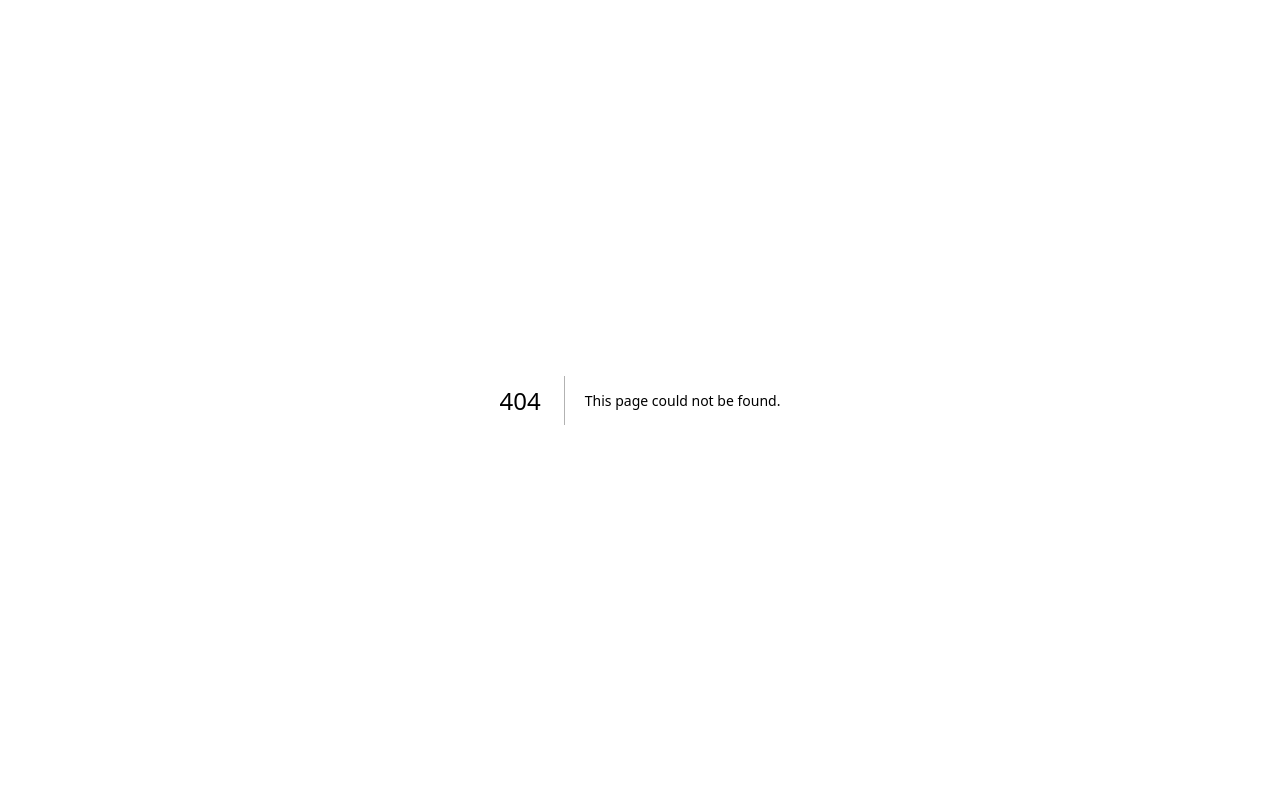
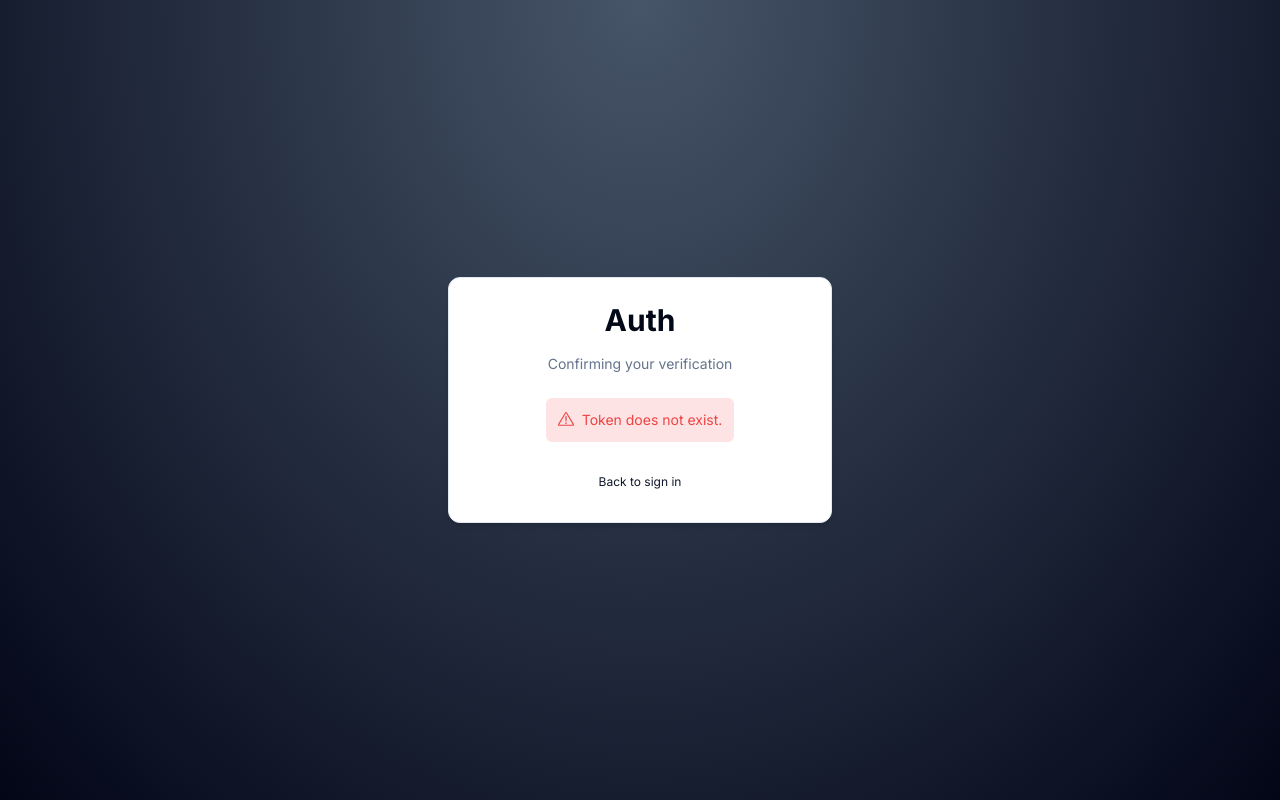
Before and after one commit to spiielberg/next-auth, a Next.js app: page /auth/new-verification in a window 1280 px wide. Before the commit this address had no page. Built offline with nearby package versions, Linux system fonts and the light colour scheme.

Commit message:
feat: Add new verification page to confirm email verification

```diff
--- a/package.json
+++ b/package.json
@@ -24,6 +24,7 @@
     "react-dom": "^18",
     "react-hook-form": "^7.51.4",
     "react-icons": "^5.2.0",
+    "react-spinners": "^0.13.8",
     "resend": "^3.2.0",
     "tailwind-merge": "^2.3.0",
     "tailwindcss-animate": "^1.0.7",
--- /dev/null
+++ b/src/actions/new-verification-action.ts
@@ -0,0 +1,43 @@
+'use server'
+
+import { getUserByEmail } from '@/data/user'
+import { getVerificationTokenByToken } from '@/data/verification-token'
+import { db } from '@/lib/db'
+
+export const newVerification = async (token: string) => {
+  const existingToken = await getVerificationTokenByToken(token)
+
+  if (!existingToken) {
+    return { error: 'Token does not exist.' }
+  }
+
+  const hasExpired = new Date() >= new Date(existingToken.expiresAt)
+
+  if (hasExpired) {
+    return { error: 'Token has expired.' }
+  }
+
+  const existingUser = await getUserByEmail(existingToken.email)
+
+  if (!existingUser) {
+    return { error: 'Email does not exist.' }
+  }
+
+  if (existingUser.emailVerifiedAt) {
+    return { success: 'Email already verified.' }
+  }
+
+  await db.user.update({
+    where: { id: existingUser.id },
+    data: {
+      emailVerifiedAt: new Date(),
+      email: existingToken.email,
+    },
+  })
+
+  await db.verificationToken.delete({
+    where: { id: existingToken.id },
+  })
+
+  return { success: 'Email verified.' }
+}
--- /dev/null
+++ b/src/app/auth/new-verification/page.tsx
@@ -0,0 +1,7 @@
+import { NewVerificationForm } from '@/components/auth/new-verification-form'
+
+const NewVerificationPage = () => {
+  return <NewVerificationForm />
+}
+
+export default NewVerificationPage
--- a/src/components/auth/card-wrapper.tsx
+++ b/src/components/auth/card-wrapper.tsx
@@ -12,6 +12,7 @@ interface CardWrapperProps {
   headerLabel: string
   backButtonLabel: string
   backButtonHref: string
+  disableBackButton?: boolean
   showSocial?: boolean
 }
 
@@ -21,6 +22,7 @@ export const CardWrapper = ({
   headerLabel,
   backButtonLabel,
   backButtonHref,
+  disableBackButton = false,
   showSocial,
 }: CardWrapperProps) => {
   return (
@@ -37,9 +39,11 @@ export const CardWrapper = ({
         </CardContent>
       )}
 
-      <CardFooter>
-        <BackButton label={backButtonLabel} href={backButtonHref} />
-      </CardFooter>
+      {!disableBackButton && (
+        <CardFooter>
+          <BackButton label={backButtonLabel} href={backButtonHref} />
+        </CardFooter>
+      )}
     </Card>
   )
 }
--- /dev/null
+++ b/src/components/auth/new-verification-form.tsx
@@ -0,0 +1,60 @@
+'use client'
+
+import { newVerification } from '@/actions/new-verification-action'
+import { CardWrapper } from '@/components/auth/card-wrapper'
+import { FormError } from '@/components/form-error'
+import { FormSuccess } from '@/components/form-success'
+import { useRouter, useSearchParams } from 'next/navigation'
+import { useCallback, useEffect, useState } from 'react'
+import { FadeLoader } from 'react-spinners'
+
+export const NewVerificationForm = () => {
+  const searchParams = useSearchParams()
+
+  const router = useRouter()
+
+  const token = searchParams.get('token')
+
+  const [error, setError] = useState<string | undefined>(undefined)
+  const [success, setSuccess] = useState<string | undefined>(undefined)
+
+  const onSubmit = useCallback(() => {
+    if (!token) {
+      setError('Token does not exist.')
+
+      return
+    }
+
+    router.push('/auth/new-verification')
+
+    newVerification(token)
+      .then((data) => {
+        setError(data.error)
+        setSuccess(data.success)
+      })
+      .catch(() => {
+        setError('Something went wrong.')
+      })
+  }, [router, token])
+
+  useEffect(() => {
+    onSubmit()
+  }, [onSubmit])
+
+  return (
+    <CardWrapper
+      headerTitle="Auth"
+      headerLabel="Confirming your verification"
+      backButtonHref="/auth/sign-in"
+      backButtonLabel="Back to sign in"
+      disableBackButton={!error && !success}
+    >
+      <div className="flex w-full justify-center">
+        {!error && !success && <FadeLoader color="#475569" />}
+
+        {!success && <FormError message={error} />}
+        <FormSuccess message={success} />
+      </div>
+    </CardWrapper>
+  )
+}
--- a/src/routes.ts
+++ b/src/routes.ts
@@ -1,4 +1,4 @@
-export const publicRoutes = ['/']
+export const publicRoutes = ['/', '/auth/new-verification']
 
 export const authRoutes = ['/auth/error', '/auth/sign-in', '/auth/sign-up']
 
```
Also changed, not shown: 1 other file (tests, documents, lock files or other folders).
